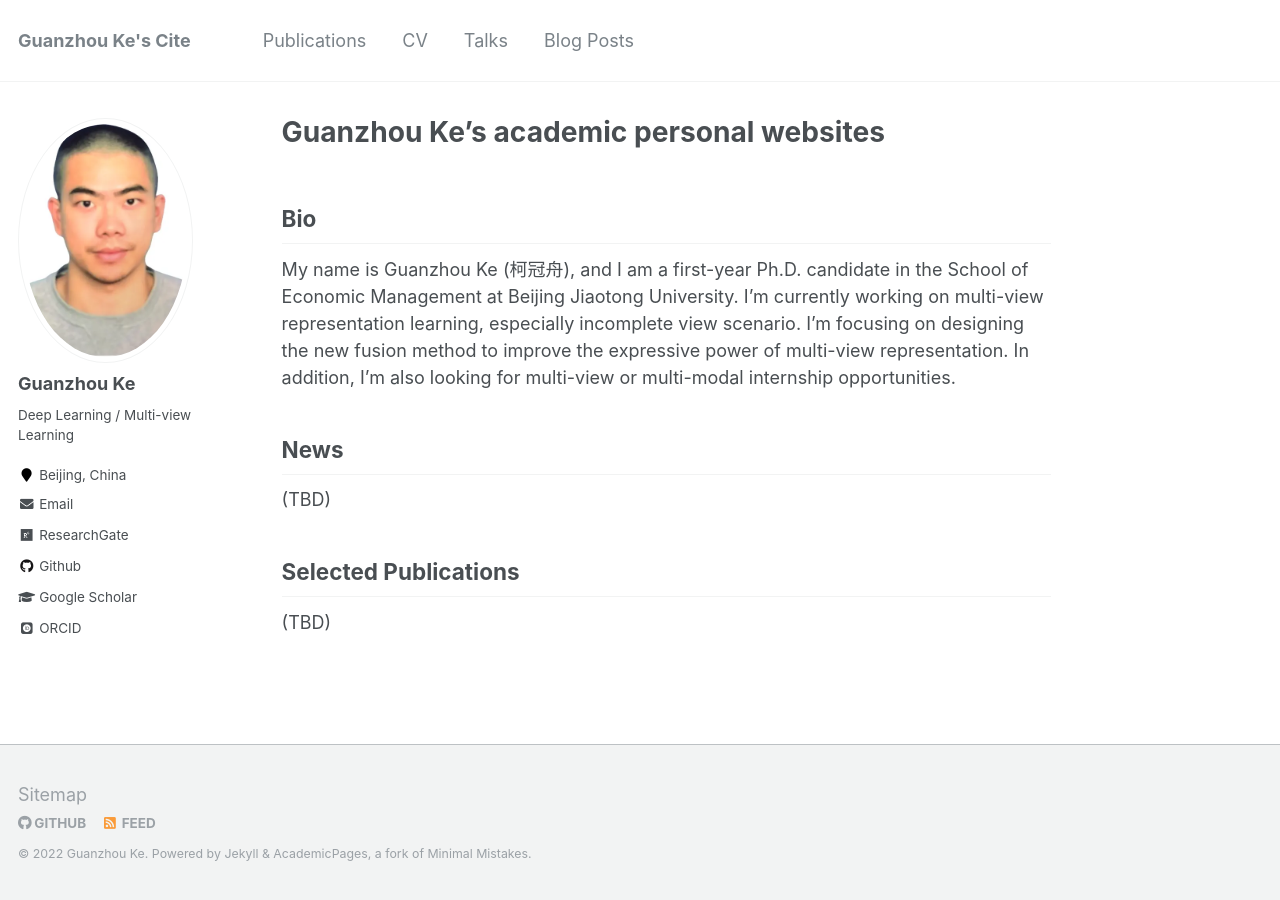
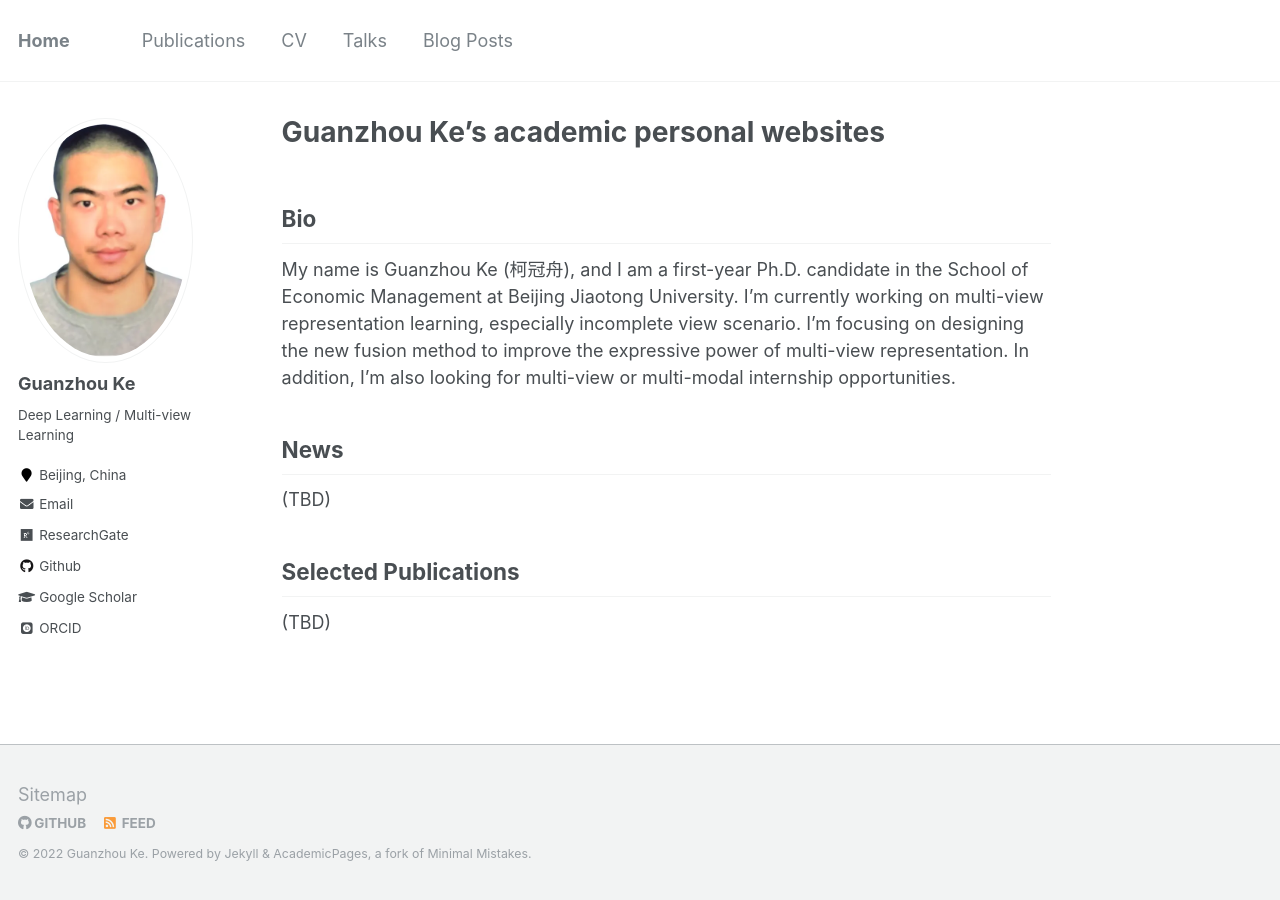
Before and after one commit to Guanzhou-Ke/guanzhou-ke.github.io, a Jekyll site: the page built from _pages/about.md, in a window 1280 px wide. Built offline with Jekyll 4.4.1, drawn with Linux system fonts in a browser that asks for light colours; some web fonts are replaced.

Commit message:
update home page

```diff
--- a/_config.yml
+++ b/_config.yml
@@ -7,7 +7,7 @@
 
 # Site Settings
 locale                   : "en-US"
-title                    : "Guanzhou Ke's Cite"
+title                    : "Home"
 title_separator          : "-"
 name                     : &name "Guanzhou Ke"
 description              : &description "Deep Learning / Multi-view Learning"
```
